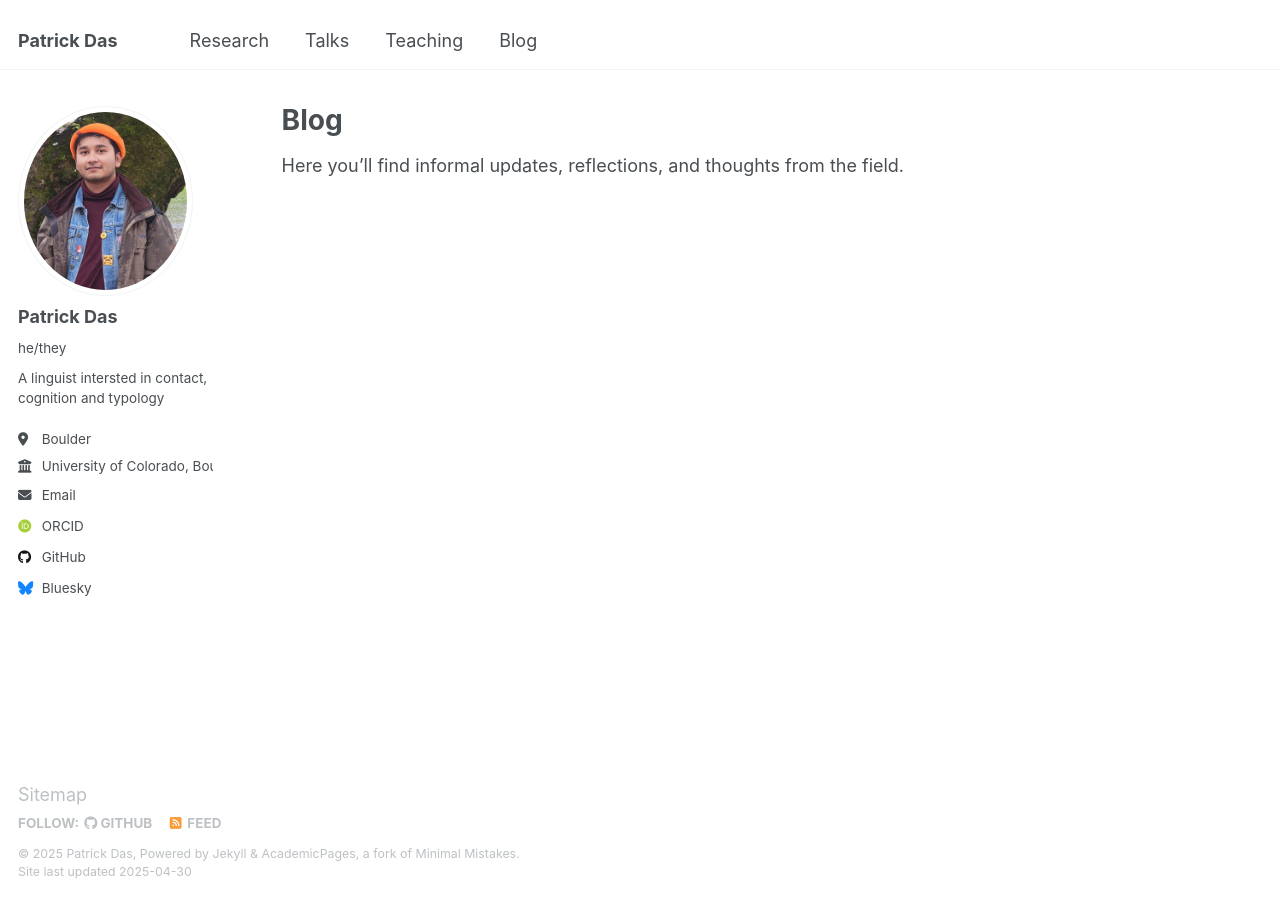
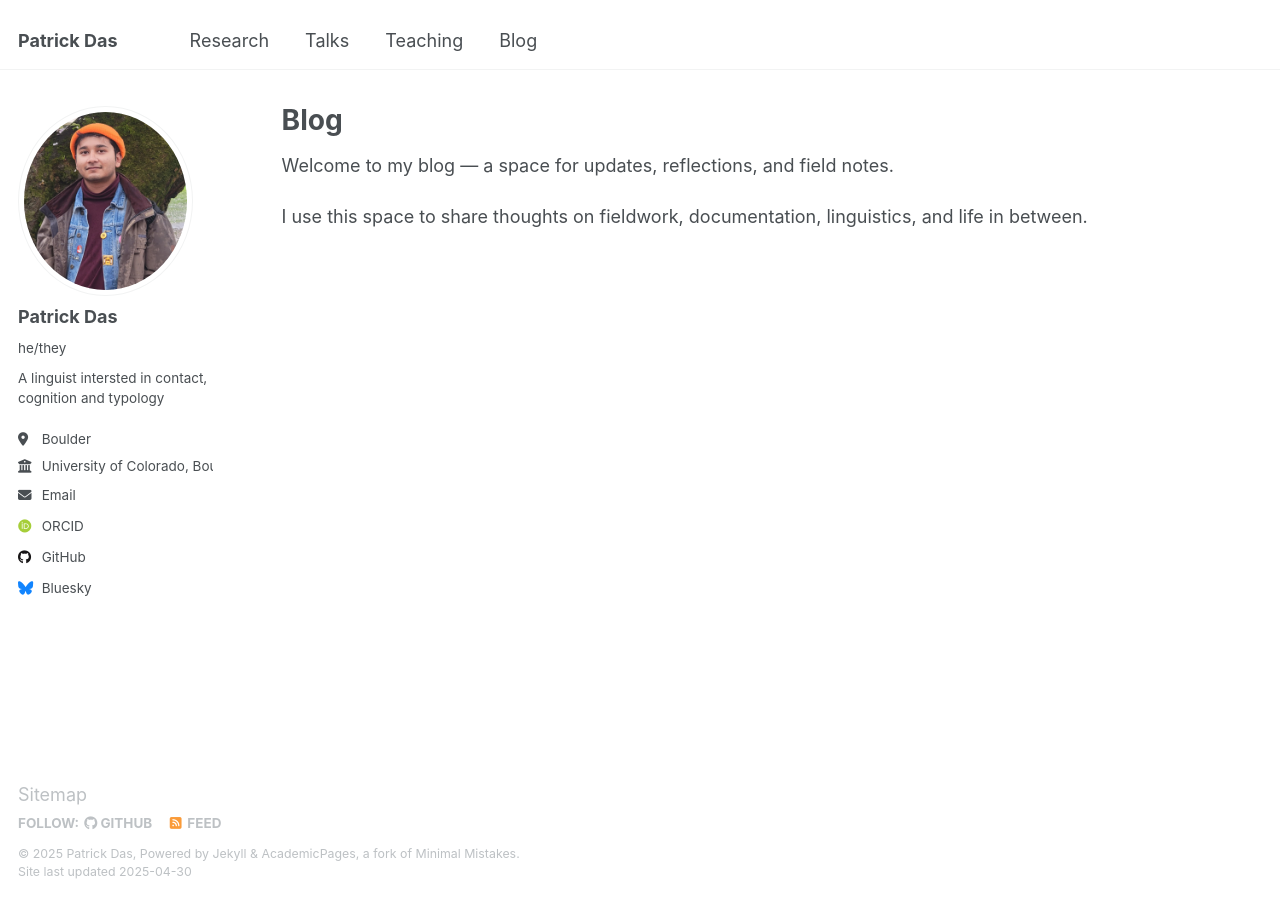
Before and after one commit to patrickdas/patrickdas.github.io, a Jekyll site: the page built from _pages/blog.md, in a window 1280 px wide. Built offline with Jekyll 4.4.1, drawn with Linux system fonts in a browser that asks for light colours; some web fonts are replaced.

Commit message:
Update blog.md

```diff
--- a/_pages/blog.md
+++ b/_pages/blog.md
@@ -5,4 +5,6 @@ permalink: /blog/
 author_profile: true
 ---
 
-Here you'll find informal updates, reflections, and thoughts from the field.
+Welcome to my blog — a space for updates, reflections, and field notes.
+
+I use this space to share thoughts on fieldwork, documentation, linguistics, and life in between.
```
